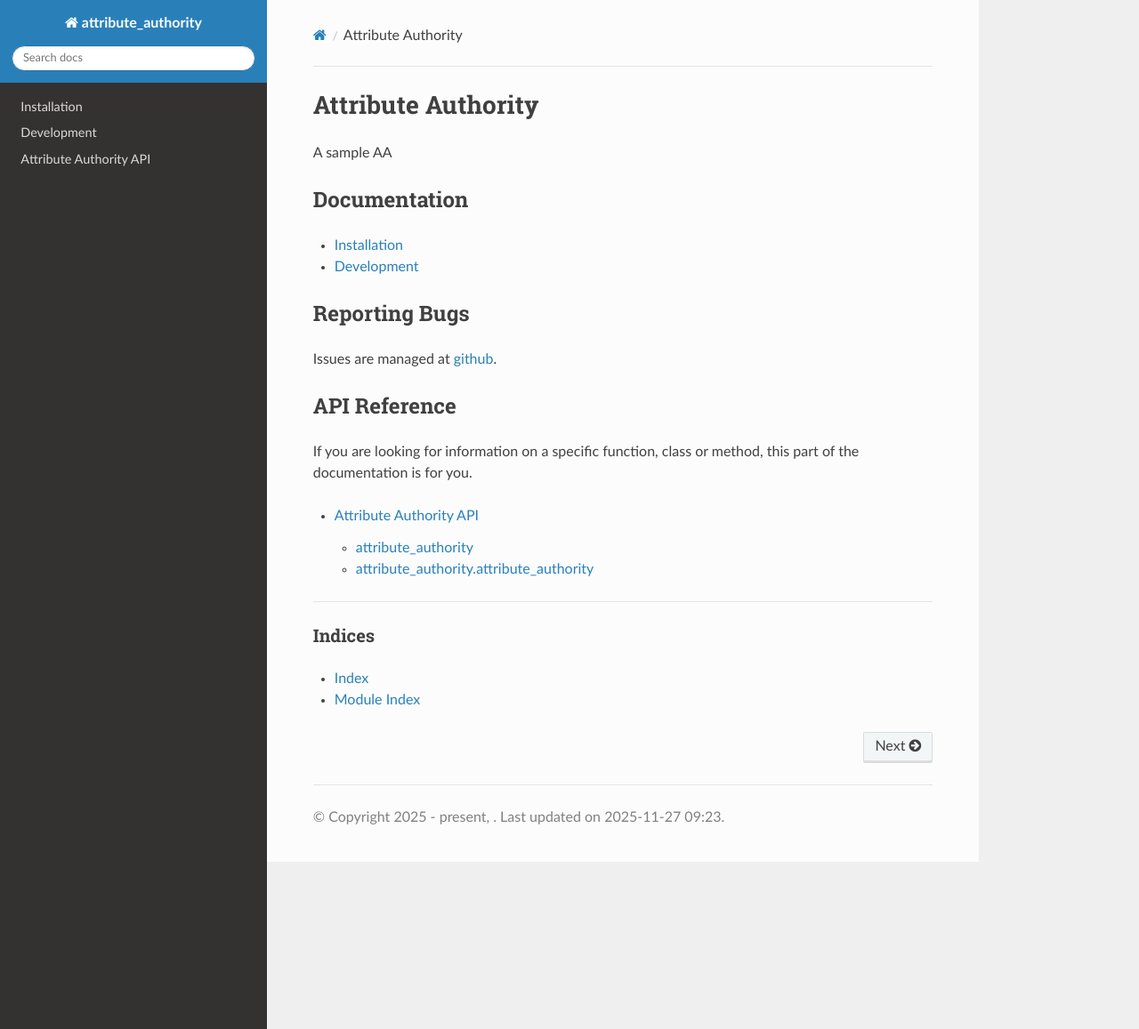
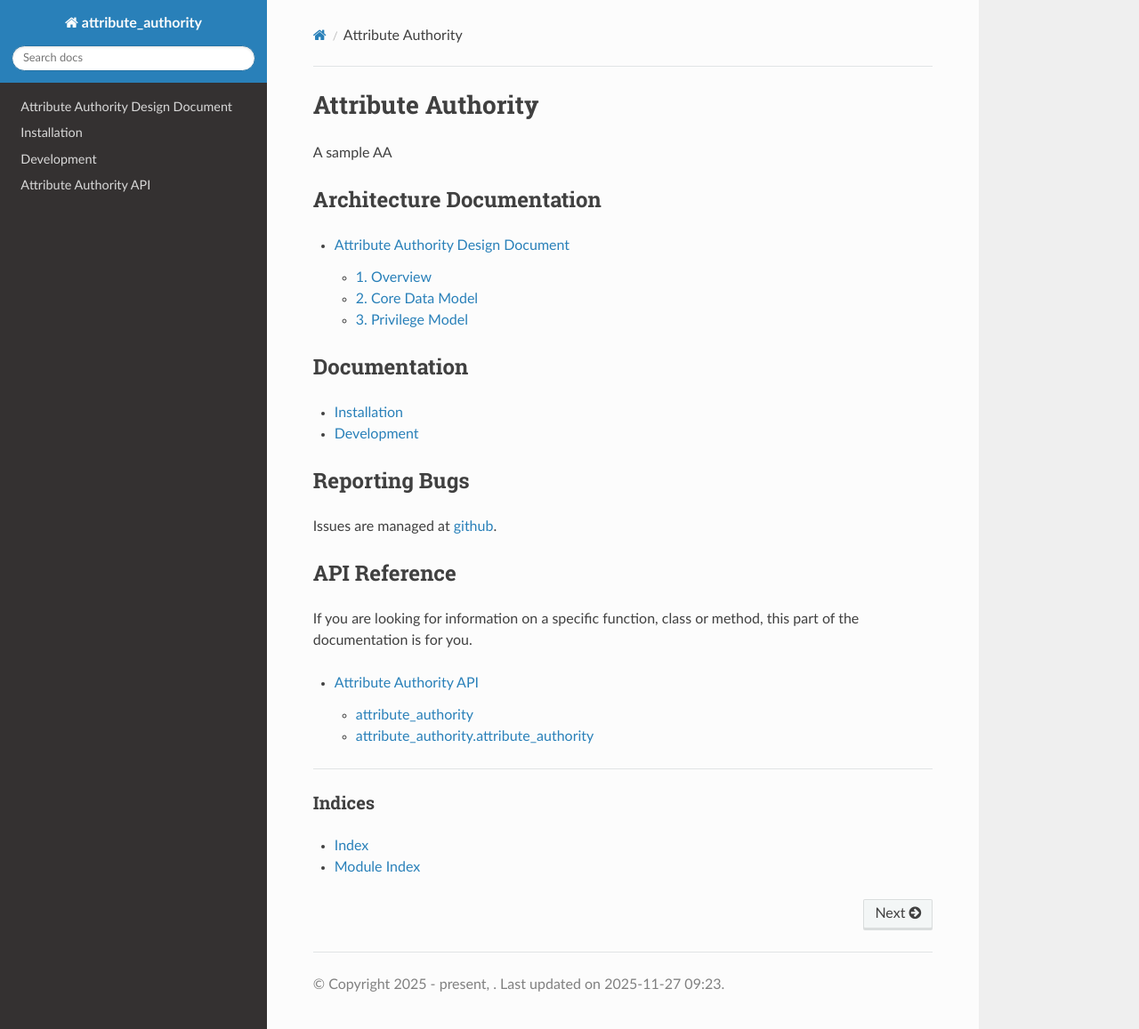
Before and after one commit to hmffa/attribute_authority, a Sphinx documentation site: the page built from doc/source/index.rst, in a window 1280 px wide and 1157 px high. Shown: the whole window at 89% size. Built offline with Sphinx 7.4.7 and the Read the Docs theme 3.1.0, drawn with Linux system fonts in a browser that asks for light colours; some of the changed lines change nothing that is shown.

Commit message:
Add architecture design document and update index for documentation structure

```diff
--- /dev/null
+++ b/doc/source/architecture/attribute_authority_design.rst
@@ -0,0 +1,153 @@
+Attribute Authority Design Document
+===================================
+
+1. Overview
+-----------
+
+The Attribute Authority (AA) manages user attributes and entitlements used for authorization in OIDC/SAML-based federated infrastructures.
+
+The AA:
+
+- Stores attribute definitions (name, single-/multi-valued, value restrictions).
+- Stores attribute values per user.
+- Stores privilege rules describing who may perform which actions on which attributes/values of which targets.
+- Exposes this information via APIs and issues entitlements following AARC guidelines.
+
+A superadmin can assign privileges to other users. All authorization decisions are based on stored privilege tuples.
+
+2. Core Data Model
+------------------
+
+2.1 Users
+~~~~~~~~~
+
+Represents principals that can hold attributes and perform actions.
+
+**Table: ``users``**
+
+- ``id`` (PK)
+- ``subject_id`` (OIDC/SAML identifier)
+- ``issuer``
+- ``display_name``
+- ``created_at``
+
+2.2 Attribute Definitions
+~~~~~~~~~~~~~~~~~~~~~~~~~
+
+Represents schema-level information about attributes.
+
+**Table: ``attributes``**
+
+- ``id`` (PK)
+- ``name`` (URN)
+- ``cardinality`` (``single`` or ``multi``)
+- ``value_restriction`` (JSON)
+- ``description``
+- ``enabled``
+
+2.3 Attribute Values
+~~~~~~~~~~~~~~~~~~~~
+
+Represents stored attribute values for users.
+
+**Table: ``user_attribute_values``**
+
+- ``id`` (PK)
+- ``user_id`` (FK → ``users``)
+- ``attribute_id`` (FK → ``attributes``)
+- ``value``
+- ``created_at``
+- ``updated_at``
+
+Cardinality rules:
+
+- ``single`` → max 1 row per (user, attribute)
+- ``multi`` → many rows allowed
+
+3. Privilege Model
+------------------
+
+3.1 Privilege Tuple
+~~~~~~~~~~~~~~~~~~~
+
+A privilege is defined as::
+
+    (grantee_user_id, action, attribute_id?, value_restriction?, target_restriction?, passable)
+
+**Table: ``privileges``**
+
+- ``id`` (PK)
+- ``grantee_user_id``
+- ``action`` (enum)
+- ``attribute_id`` (optional FK)
+- ``value_restriction`` (JSON)
+- ``target_restriction`` (JSON)
+- ``passable`` (bool)
+- ``created_at``
+
+3.2 Actions
+~~~~~~~~~~~
+
+Attribute schema actions:
+
+- ``create_attr``
+- ``delete_attr``
+- ``update_attr``
+- ``read_attr``
+
+Attribute value actions:
+
+- ``set_value``
+- ``add_value``
+- ``remove_value``
+- ``delete_value``
+- ``read_value``
+
+Privilege actions:
+
+- ``assign_privilege``
+
+3.3 Value Restrictions
+~~~~~~~~~~~~~~~~~~~~~~
+
+Constraints on which values are allowed.
+
+Examples:
+
+- regex: ``^urn:kit:group:iam:.*$``
+- enum list
+- prefix constraint
+
+3.4 Target Restrictions
+~~~~~~~~~~~~~~~~~~~~~~~
+
+Constraints on which users can be modified by a privilege.
+
+Example JSON rule::
+
+    [
+      { "eduPersonAffiliation": "^staff$", "orgUnit": "^Physics$" }
+    ]
+
+Semantics: privilege applies if at least one object in the list matches target user attributes.
+
+3.5 Example Privileges
+~~~~~~~~~~~~~~~~~~~~~~
+
+Physics admin::
+
+    grantee_user_id = 100
+    action = ADD_VALUE
+    attribute_id = entitlement
+    value_restriction = "^urn:kit:group:physics:.*$"
+    target_restriction = [
+      { "eduPersonAffiliation": "^staff$", "orgUnit": "^Physics$" }
+    ]
+    passable = false
+
+Superadmin::
+
+    grantee_user_id = 1
+    action = CREATE_ATTR
+    attribute_id = NULL
+    passable = true
--- a/doc/source/index.rst
+++ b/doc/source/index.rst
@@ -3,6 +3,15 @@ Attribute Authority
 ===================
 
 A sample AA
+
+Architecture Documentation
+--------------------------
+
+.. toctree::
+   :maxdepth: 2
+
+   architecture/attribute_authority_design
+
 
 Documentation
 -------------
```
